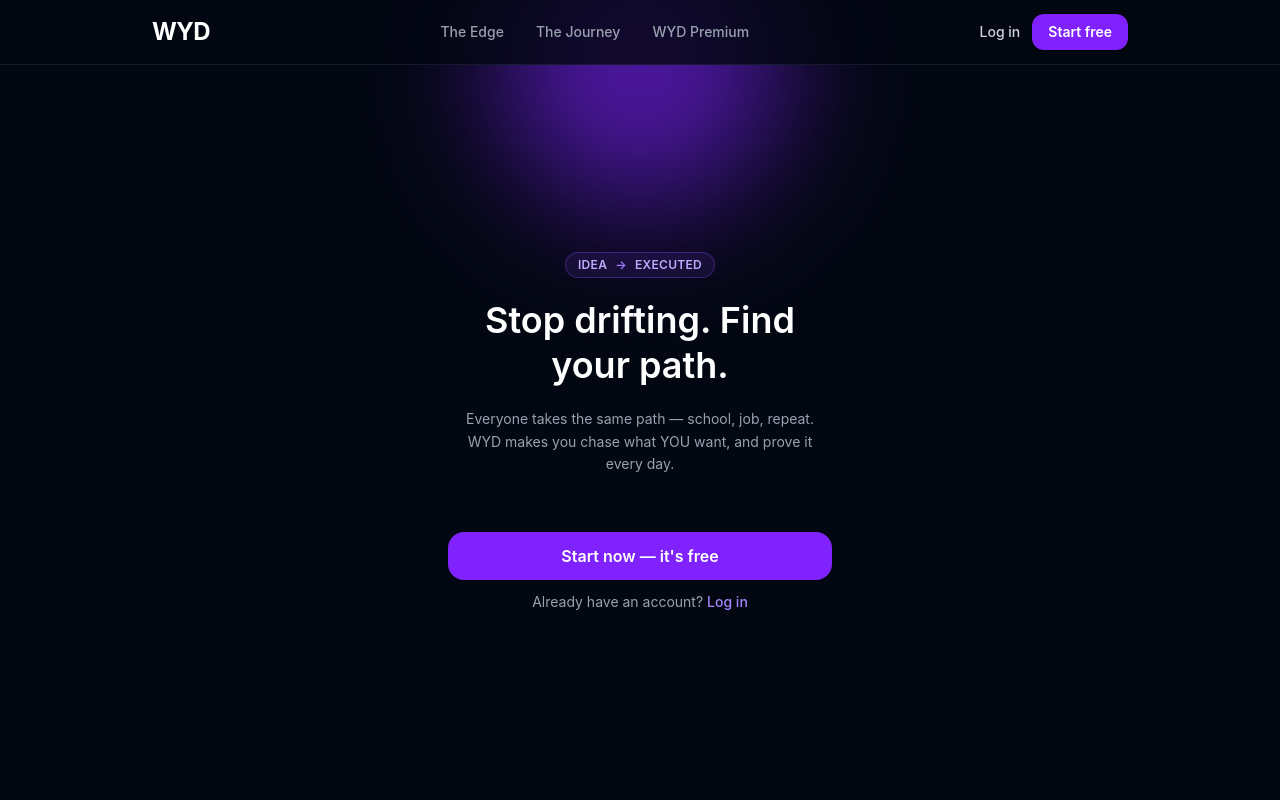
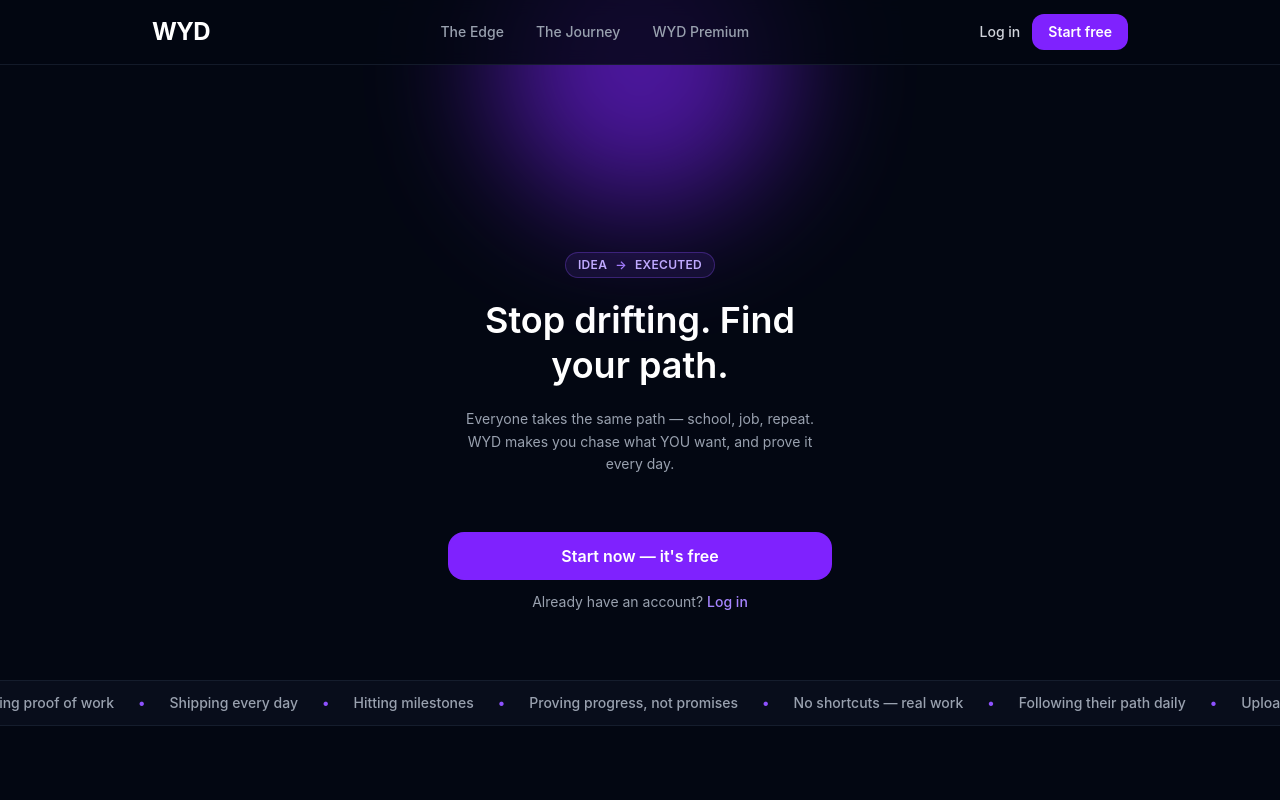
Before and after one commit to Nuutti-N/WYD, a React (Vite) app in the folder frontend/: page / in a window 1280 px wide. Shown: the top 800 px of the page. Built offline with nearby package versions, Linux system fonts and the light colour scheme; no server answers.

Commit message:
add marquee in index.css, and rolling activity strip

```diff
--- a/frontend/pages/Landing.jsx
+++ b/frontend/pages/Landing.jsx
@@ -29,6 +29,29 @@ function Landing() {
                 </div>
             </section>
 
+            {/* Rolling activity strip */}
+            <div className="border-y border-gray-800/60 bg-gray-900/40 py-3 overflow-hidden -mt-30 ">
+                <div className="flex w-max animate-marquee whitespace-nowrap text-sm font-medium text-gray-400">
+                    {[0, 1].map((dup) => (
+                        <div key={dup} className="flex items-center" aria-hidden={dup === 1}>
+                            {[
+                                "Following their path daily",
+                                "Uploading proof of work",
+                                "Shipping every day",
+                                "Hitting milestones",
+                                "Proving progress, not promises",
+                                "No shortcuts — real work",
+                            ].map((phrase) => (
+                                <span key={phrase} className="flex items-center">
+                                    <span className="px-6">{phrase}</span>
+                                    <span className="text-violet-500">•</span>
+                                </span>
+                            ))}
+                        </div>
+                    ))}
+                </div>
+            </div>
+
             {/* Placeholder sections — fill these in later */}
             <section id="edge" className="scroll-mt-20 max-w-3xl mx-auto px-6 py-24">
                 <h2 className="text-3xl font-bold text-white mb-3">The Edge</h2>
--- a/frontend/src/index.css
+++ b/frontend/src/index.css
@@ -3,3 +3,17 @@
 html {
     scroll-behavior: smooth;
 }
+
+@keyframes marquee {
+    from {
+        transform: translateX(0);
+    }
+
+    to {
+        transform: translateX(-50%);
+    }
+}
+
+.animate-marquee {
+    animation: marquee 25s linear infinite;
+}
```
